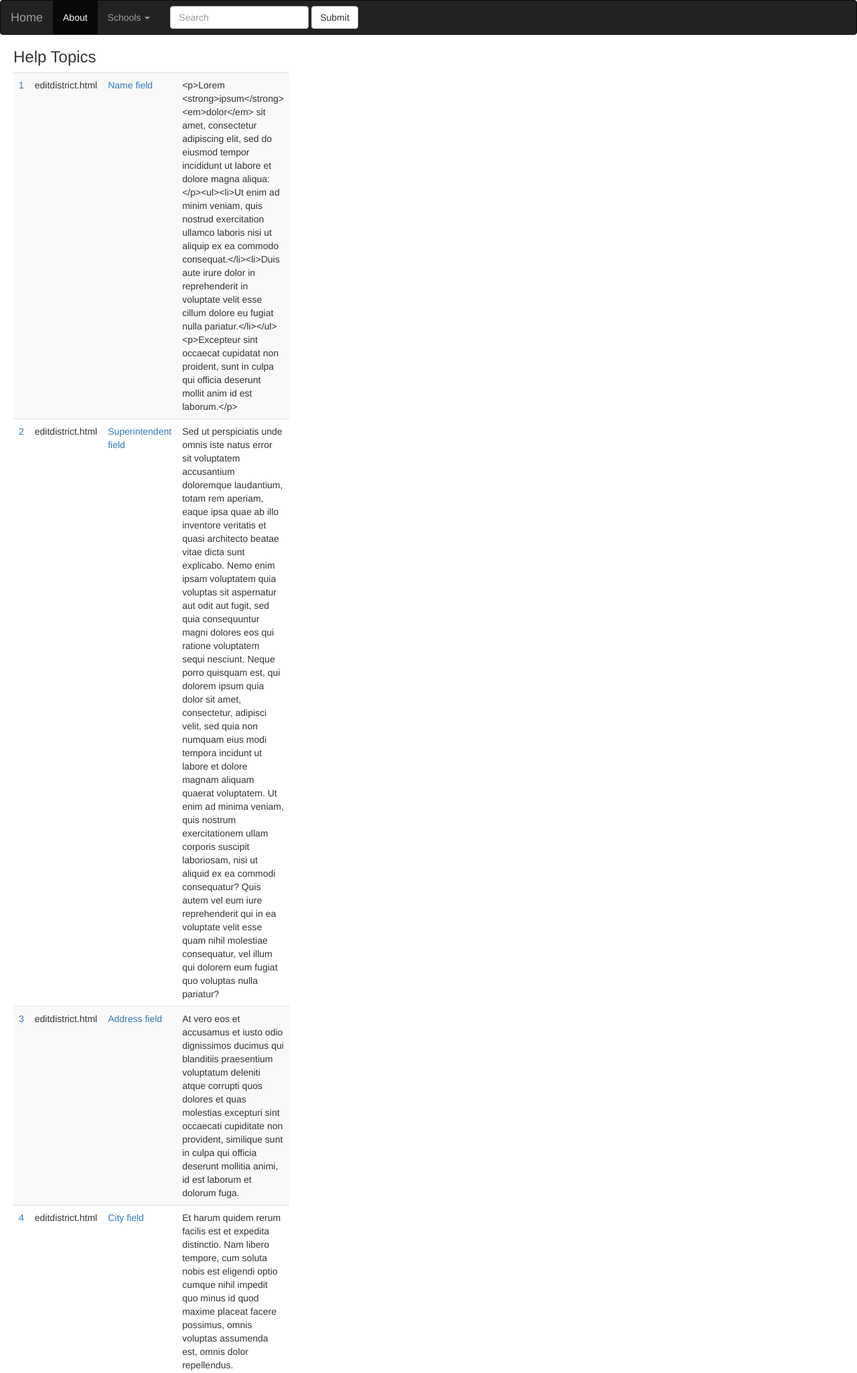
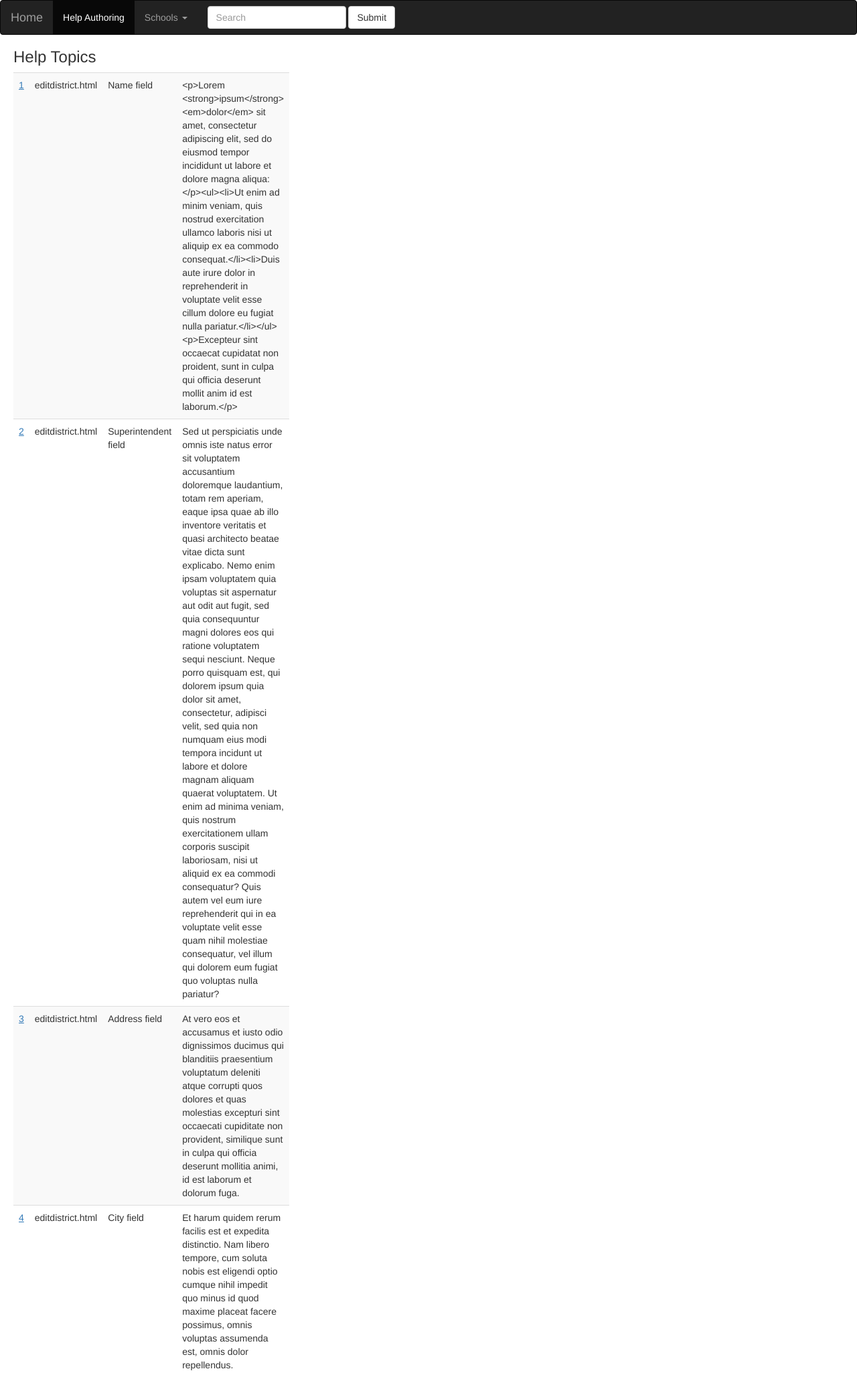
Before and after one commit to peterhend/schools, a Flask app: page /help in a window 1280 px wide. Shown: the top 2050 px of the page at 67% size. Run offline with Flask 2, Linux system fonts and the light colour scheme; data comes from the database, SQL or seed files in the repository; both versions use the stored data as it was after the commit; some libraries are stand-ins or nearby versions.

Commit message:
Add help topic authoring

```diff
--- a/templates/base.html
+++ b/templates/base.html
@@ -7,6 +7,7 @@
 h4 {color:#337AB7;}
 .details {font-size:85%; }
 .popover {background: #EBF2F5;}
+.underline {text-decoration: underline;}
 </style>
 {% endblock %}
 
@@ -58,7 +59,7 @@ function setHelpText(title, body) {
     <!-- Collect the nav links, forms, and other content for toggling -->
     <div class="collapse navbar-collapse" id="bs-example-navbar-collapse-1">
       <ul class="nav navbar-nav">
-        <li class="active"><a href="{{ url_for('showDistricts') }}">About<span class="sr-only">(current)</span></a></li>
+        <li class="active"><a href="{{ url_for('helpTopics') }}">Help Authoring<span class="sr-only">(current)</span></a></li>
         <li class="dropdown">
           <a href="#" class="dropdown-toggle" data-toggle="dropdown" role="button" aria-haspopup="true" aria-expanded="false">Schools <span class="caret"></span></a>
           <ul class="dropdown-menu">
--- a/templates/help.html
+++ b/templates/help.html
@@ -7,9 +7,9 @@
 <table class="table table-striped" style="width:0">
 {% for topic in helpTopics %}
 	<tr>
-	    <td><a href='{{url_for('editHelpTopic', help_id=topic.id)}}'>{{topic.help_id}}</a></td>
+	    <td><a class="underline" href='{{url_for('editHelpTopic', help_id=topic.id)}}'>{{topic.help_id}}</a></td>
 	    <td>{{topic.window}}</td>
-	    <td><a href='{{url_for('editHelpTopic', help_id=topic.id)}}'>{{topic.element}}</a></td>
+	    <td>{{topic.element}}</td>
 	    <td>{{topic.text}}</td>
 	</tr>
 {% endfor %}
```
Also changed, not shown: schools.db.
